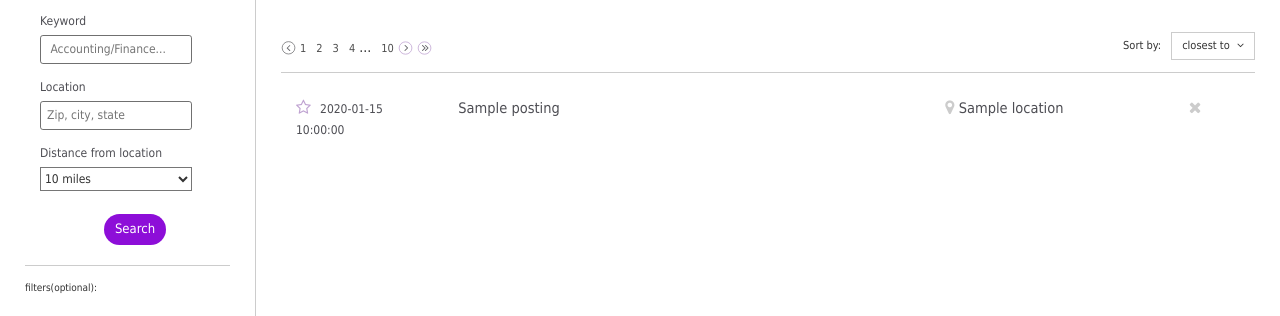
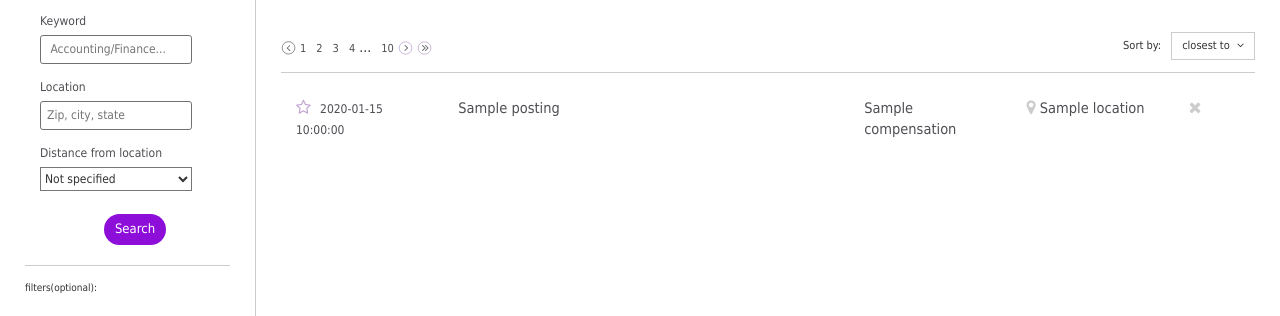
Before and after one commit to RebeccaPark/craigslist-redesign, a Flask app: template templates/log_in.html in a window 1280 px wide. Shown: the part 168-484 px from the top of the page. Run offline with Flask 2, Linux system fonts and the light colour scheme; the template is opened without the code that fills it: most values are stand-ins (such as "Sample title", 1, 10 or a date in 2020); some libraries are stand-ins or nearby versions.

Commit message:
Added compensation category in login.html

```diff
--- a/server.py
+++ b/server.py
@@ -45,17 +45,20 @@ def login():
 		{
 			"date": "07/27",
 			"title": "Accounting Refund Clerk",
-			"location": "Center City"
+			"location": "Center City",
+			"compensation": "$20/hr"
 		},
 		{
 			"date": "07/27",
 			"title": "Business Analyst",
-			"location": "Center City"
+			"location": "Center City",
+			"compensation": "100k/yr"
 		},
 		{
 			"date": "07/27",
 			"title": "Part-time Bookkeeper",
-			"location": "University City"
+			"location": "University City",
+			"compensation": "Negotiable"
 		},
 		{
 			"date": "07/27",
--- a/templates/log_in.html
+++ b/templates/log_in.html
@@ -10,6 +10,7 @@
 			<input type="text number" name="location" placeholder="Zip, city, state" />
 			<p class="search-name">Distance from location</p>
 			<select>
+				<option value="not-specificed">Not specified</option>
 				<option value="10">10 miles</option>
 				<option value="20">20 miles</option>
 				<option value="50">50 miles</option>
@@ -94,10 +95,13 @@
 				<div class="fa fa-star-o keyword-light-purple"></div>
 				<span class="date">{{ posting.date }}</span>
 			</div>
-			<div class="col-sm-6">
+			<div class="col-sm-5">
 				<div>{{ posting.title }}</div>
 			</div>
-			<div class="col-sm-3">
+			<div class="col-sm-2">
+				<div>{{ posting.compensation }}</div>
+			</div>
+			<div class="col-sm-2">
 				<div class="fa fa-map-marker"></div>
 				<span>{{ posting.location }}</span>
 			</div>
```
